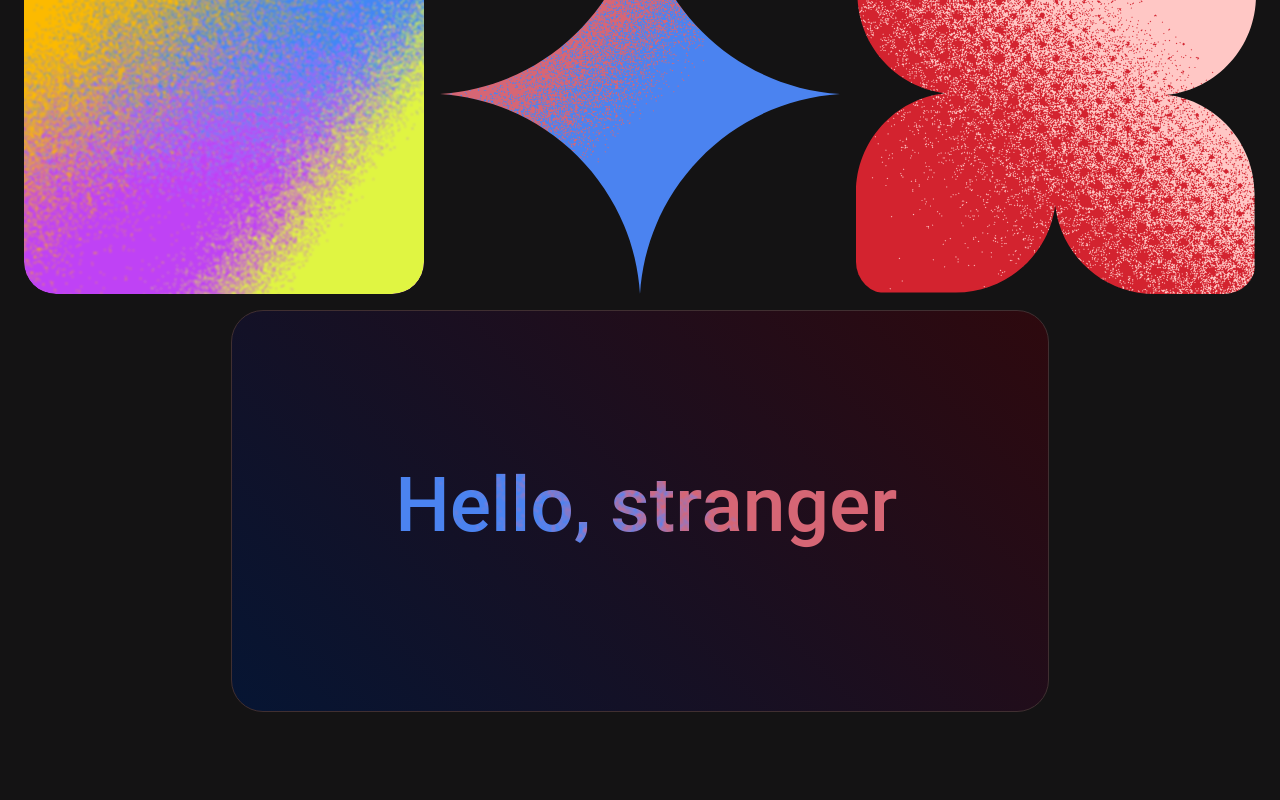
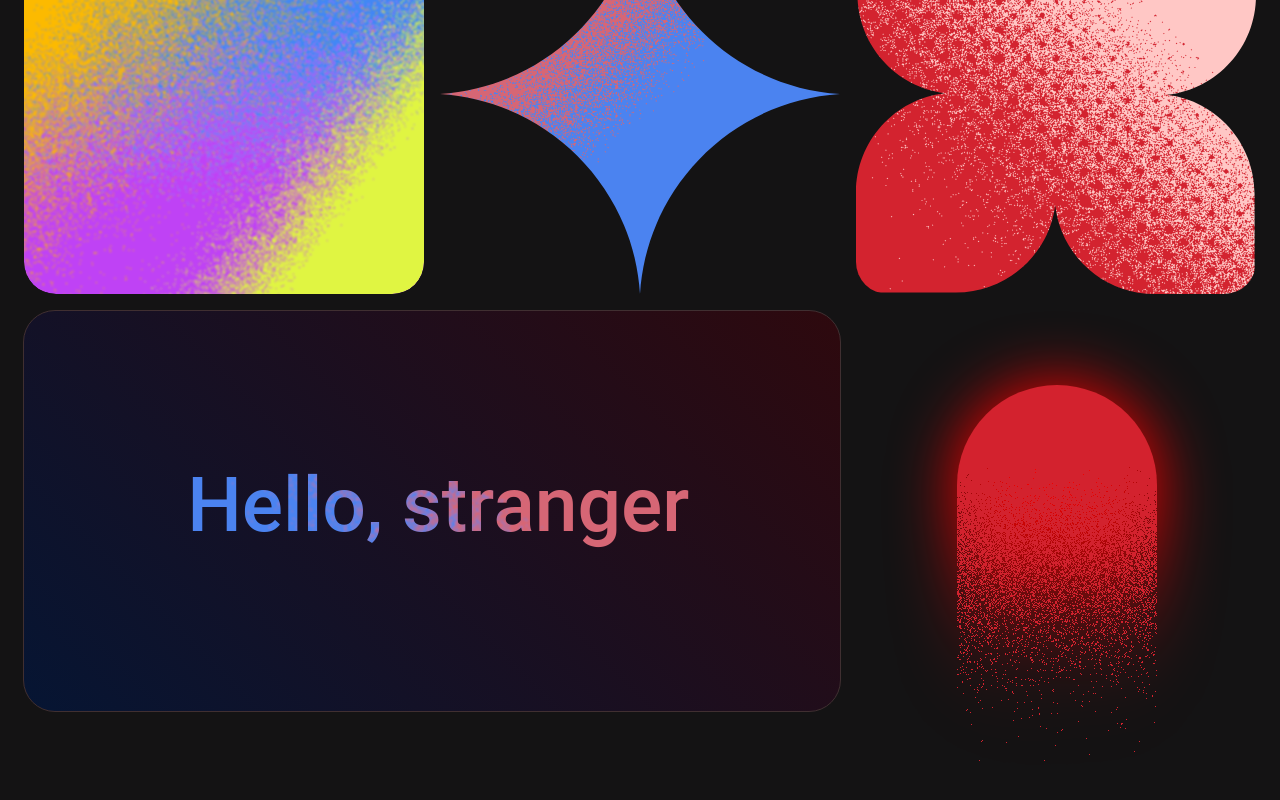
Before and after one commit to BSoDium/Svg-gradients, a React (Vite) app: page / in a window 1280 px wide. Shown: the part 538-1338 px from the top of the page. Before the commit the page ends 1266 px from the top, so only its background shows below. Built offline with nearby package versions, Linux system fonts and the light colour scheme.

Commit message:
feat: Add ShootingStar experiment

```diff
--- a/src/App.tsx
+++ b/src/App.tsx
@@ -6,6 +6,7 @@ import Flower from "./examples/Flower";
 import DebugAnimation from "./examples/DebugAnimation";
 import MultipleLayers from "./examples/MultipleLayers";
 import Text from "./examples/Text";
+import ShootingStar from "./examples/ShootingStar";
 
 export default function App() {
   return (
@@ -16,6 +17,7 @@ export default function App() {
       <Sparkle />
       <Flower />
       <Text />
+      <ShootingStar />
     </div>
   );
 }
--- /dev/null
+++ b/src/examples/ShootingStar.tsx
@@ -0,0 +1,50 @@
+import LinearGradient from "../components/LinearGradient";
+import React from "react";
+
+export default function ShootingStar() {
+
+  return (
+    <div
+      style={{
+        width: 400,
+        height: 550,
+        display: "flex",
+        alignItems: "center",
+        justifyContent: "center",
+        overflow: "hidden",
+        filter: 'drop-shadow(0 0 2rem red)'
+      }}
+    >
+      <svg
+        width="200"
+        height="400"
+        viewBox="0 0 50 100"
+        xmlns="http://www.w3.org/2000/svg"
+      >
+        <mask id="shootingstar-mask">
+          <rect x="0" y="0" width="100" height="100" fill="black" />
+
+          <path
+            fill="white"
+            fill-rule="evenodd"
+            d="M 0 25 A 25 25 90 0 1 50 25 L 50 175 L 0 175 Z"
+            clip-rule="evenodd"
+          ></path>
+        </mask>
+        <LinearGradient
+          start={[50, 100]}
+          end={[50, 0]}
+          endColor="#d3232f"
+          turbulenceOptions={{
+            baseFrequency: 2,
+            numOctaves: 2,
+          }}
+          standardDeviation={0.1}
+          slotProps={{
+            mask: "url(#shootingstar-mask)",
+          }}
+        />
+      </svg>
+    </div>
+  );
+}
```
